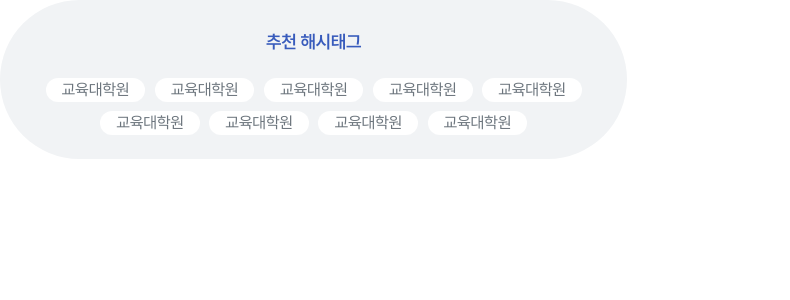
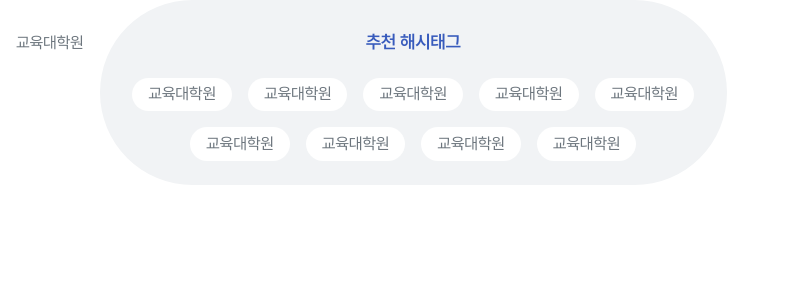
Before and after one commit to waieiches/SM-137-Frontend, a React (Vite) app: page / in a window 1280 px wide. Shown: the top 300 px of the page, without its empty margins (0-790 px from the left). Built offline with nearby package versions, Linux system fonts and the light colour scheme.

Commit message:
design : recHashTag의 디자인을 변경한다
1. pillButton의 padding 값 변경
2. 최대 height 풀기
3. RecHashTag가 요소들을 감싸도록 설정

```diff
--- a/src/App.tsx
+++ b/src/App.tsx
@@ -1,8 +1,14 @@
+import PillButton from "./components/pill-button/PillButton";
 import RecHashTag from "./components/rec-hashtag/RecHashTag";
 import "./reset.css";
 
 const App = () => {
-  return <RecHashTag />;
+  return (
+    <>
+      <PillButton contents="교육대학원" />
+      <RecHashTag />
+    </>
+  );
 };
 
 export default App;
--- a/src/components/pill-button/PillButton.tsx
+++ b/src/components/pill-button/PillButton.tsx
@@ -9,7 +9,7 @@ interface ContainerProps {
 }
 const Container = styled.button<ContainerProps>`
   display: inline-flex;
-  padding: 0 1rem;
+  padding: 0.3rem 1rem;
   background-color: var(--white);
   border-radius: 3rem;
   border: ${(props) => props.isClick && "2px solid var(--light-primary)"};
@@ -27,7 +27,11 @@ const Container = styled.button<ContainerProps>`
     font-size: 0.75rem;
   }
 `;
-const Contents = styled.div``;
+const Contents = styled.div`
+  display: flex;
+  justify-content: center;
+  align-items: center;
+`;
 
 const PillButton = ({ contents = "예시" }: PillButtonProps) => {
   const [isClick, setIsClick] = useState(false);
--- a/src/components/rec-hashtag/RecHashTag.tsx
+++ b/src/components/rec-hashtag/RecHashTag.tsx
@@ -2,15 +2,21 @@ import styled from "@emotion/styled";
 import PillButton from "../pill-button/PillButton";
 
 const HashTagContainer = styled.div`
-  display: flex;
-  flex-wrap: wrap;
+  display: inline-flex;
+  flex-direction: column;
   gap: 0.6rem;
   padding: 1.5rem;
   background-color: var(--gray2-subbtn);
   border-radius: 500px;
   justify-content: center;
+  align-items: center;
   max-width: 627.34px;
-  max-height: 165px;
+`;
+const HashTagButton = styled.div`
+  display: flex;
+  flex-wrap: wrap;
+  justify-content: center;
+  gap: 1rem;
 `;
 
 const ListTitle = styled.span`
@@ -39,9 +45,11 @@ const RecHashTag = () => {
   return (
     <HashTagContainer>
       <ListTitle>추천 해시태그</ListTitle>
-      {hashTagMockData.hashtags.map((tag, index) => (
-        <PillButton key={index} contents={tag} />
-      ))}
+      <HashTagButton>
+        {hashTagMockData.hashtags.map((tag, index) => (
+          <PillButton key={index} contents={tag} />
+        ))}
+      </HashTagButton>
     </HashTagContainer>
   );
 };
```
